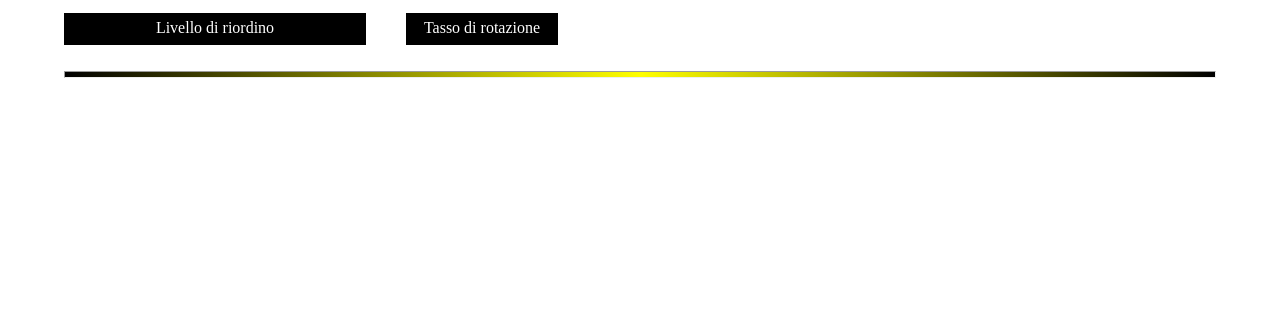
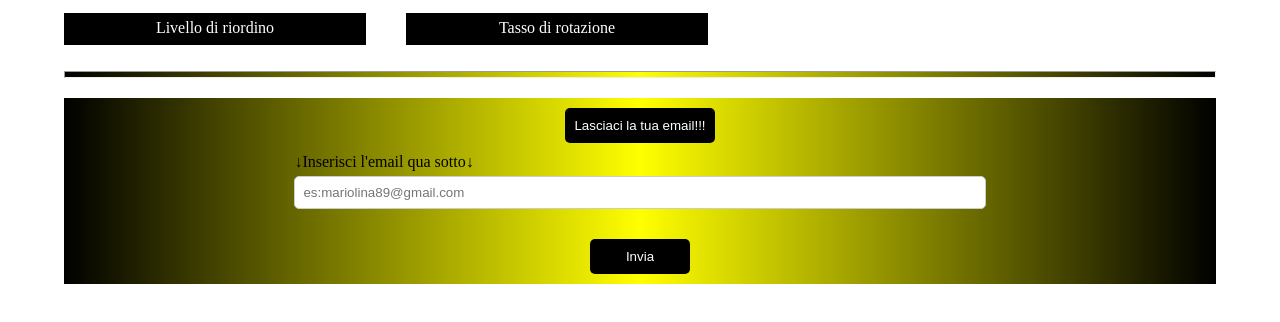
Before and after one commit to Marcottt777/Calcolatore-economia-ziendale, a plain HTML site: page index.html in a window 1280 px wide. Shown: the part 176-498 px from the top of the page. Drawn offline with Linux system fonts and the light colour scheme.

Commit message:
index.html

```diff
--- a/index.html
+++ b/index.html
@@ -13,11 +13,11 @@
     <div id="Nav">
         <ul id="Menu">
             <a href="#calcolo1" onclick="menuappare(true,true)"><li>Livello di riordino</li></a>
-            <a href="#calcolo2" onclick="menuappare(true,false)" style="width:150px"><li>Tasso di rotazione</li></a>
+            <a href="#calcolo2" onclick="menuappare(true,false)"><li>Tasso di rotazione</li></a>
         </ul>
     </div>
     <hr>
-    <div id="calcolo1">
+    <div id="calcolo1" class="calcolo">
         <h2>Calcolatore del livello di riordino dell' impresa commerciale/industriale</h2>
                 <div class="form1">
                     <div class="campo">
@@ -44,7 +44,7 @@
                     <button onclick="menuappare(false, true)">Chiudi</button>
                 </div>
     </div>
-    <div id="calcolo2">
+    <div id="calcolo2" class="calcolo">
         <h2>Calcolatore del tasso di rotazione del singolo pordotto</h2>
         <div class="form1">
             <div class="campo">
@@ -69,6 +69,16 @@
             <button onclick="menuappare(false,false)">Chiudi</button>
         </div>
     </div>
+    <div class="calcolo" style="background: linear-gradient(to right, black, yellow, black);">
+        <div id="buttonone" class="button"><button onclick="formappare(true)" style="width:150px;">Lasciaci la tua email!!!</button></div>
+        <div id="sparisce" class="calcolo campo" style="width:60%;margin:auto;" >
+            <form action="https://formspree.io/f/xnnpkqbj" method="post">
+                ↓Inserisci l'email qua sotto↓<br>
+                <input type="email" name="email" class="input" placeholder="es:mariolina89@gmail.com" required>
+                <div class="button"><button type="submit">Invia</button></div>
+            </form>
+        </div>
+    </div>
 </body>
 
 </html>
```
